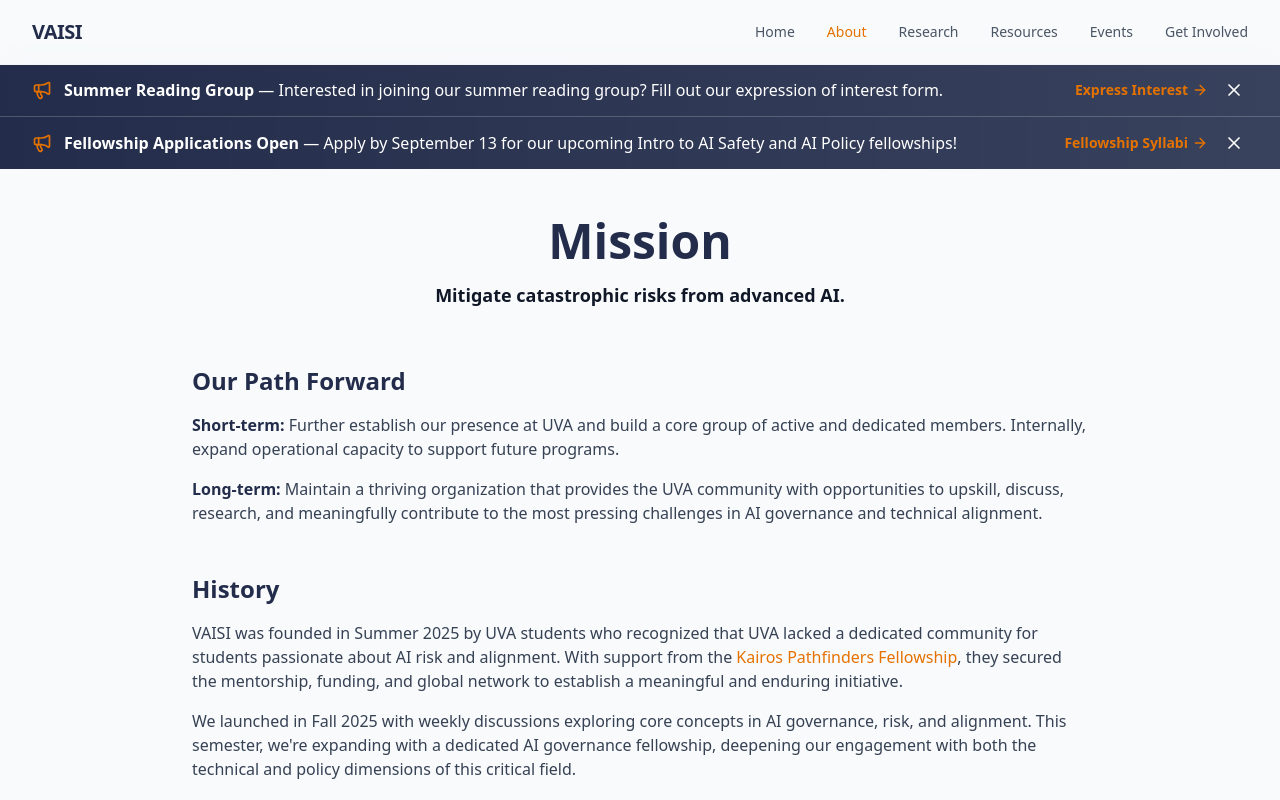
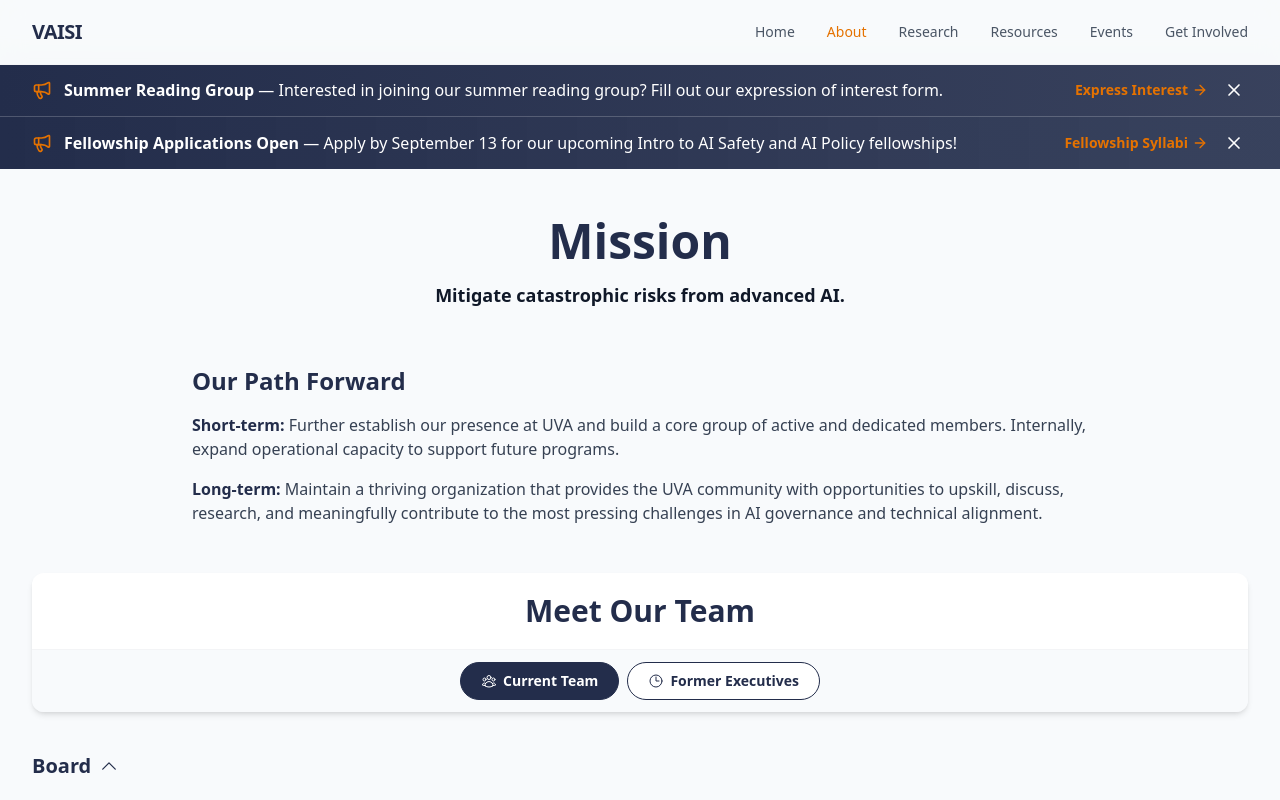
Before and after one commit to Virginia-AI-Security-Initiative/VAISI_Website, a Next.js app: page /about in a window 1280 px wide. Shown: the top 800 px of the page. Built offline with nearby package versions, Linux system fonts and the light colour scheme; a web font is replaced by a local one.

Commit message:
removedh istory section

```diff
--- a/app/about/page.tsx
+++ b/app/about/page.tsx
@@ -20,16 +20,6 @@ export default function AboutPage() {
                             <span className="font-semibold text-primary">Long-term:</span> Maintain a thriving organization that provides the UVA community with opportunities to upskill, discuss, research, and meaningfully contribute to the most pressing challenges in AI governance and technical alignment.
                         </p>
                     </div>
-
-                    <div className="mb-12">
-                        <h2 className="text-2xl font-bold text-primary mb-4 text-left">History</h2>
-                        <p className="mb-4">
-                            VAISI was founded in Summer 2025 by UVA students who recognized that UVA lacked a dedicated community for students passionate about AI risk and alignment. With support from the <a href="https://pathfinder.kairos-project.org/" target="_blank" rel="noopener noreferrer" className="text-secondary hover:underline font-medium">Kairos Pathfinders Fellowship</a>, they secured the mentorship, funding, and global network to establish a meaningful and enduring initiative.
-                        </p>
-                        <p className="mb-4">
-                            We launched in Fall 2025 with weekly discussions exploring core concepts in AI governance, risk, and alignment. This semester, we&apos;re expanding with a dedicated AI governance fellowship, deepening our engagement with both the technical and policy dimensions of this critical field.
-                        </p>
-                    </div>
                 </div>
 
                 <TeamSection
```
